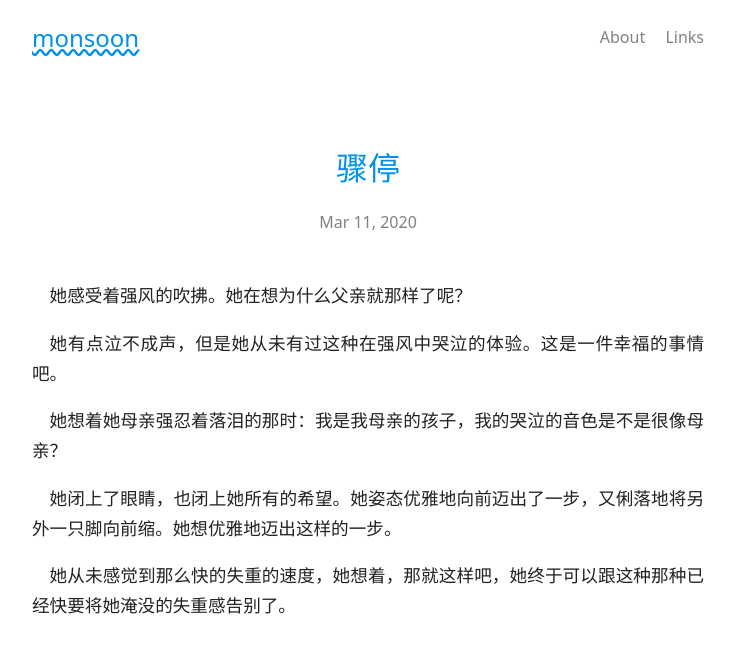
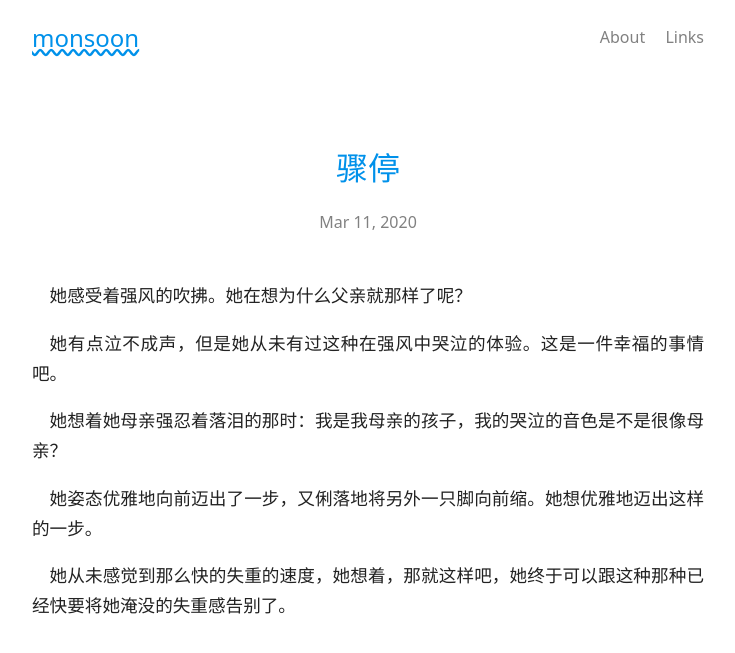
Before and after one commit to youxiaojie/floating-cat.github.io, a Jekyll site: the page built from _posts/2020-03-11-stop-but-start-again.md, in a window 1280 px wide. Shown: the top 653 px of the page, without its empty margins (272-1007 px from the left). Built offline with Jekyll 4.4.1, drawn with Linux system fonts in a browser that asks for light colours; comment, search, counter and statistics services are not loaded.

Commit message:
Remove the part that I don't like

```diff
--- a/_posts/2020-03-11-stop-but-start-again.md
+++ b/_posts/2020-03-11-stop-but-start-again.md
@@ -13,6 +13,6 @@ published: true
 
 她想着她母亲强忍着落泪的那时：我是我母亲的孩子，我的哭泣的音色是不是很像母亲？
 
-她闭上了眼睛，也闭上她所有的希望。她姿态优雅地向前迈出了一步，又俐落地将另外一只脚向前缩。她想优雅地迈出这样的一步。
+她姿态优雅地向前迈出了一步，又俐落地将另外一只脚向前缩。她想优雅地迈出这样的一步。
 
 她从未感觉到那么快的失重的速度，她想着，那就这样吧，她终于可以跟这种那种已经快要将她淹没的失重感告别了。
```
